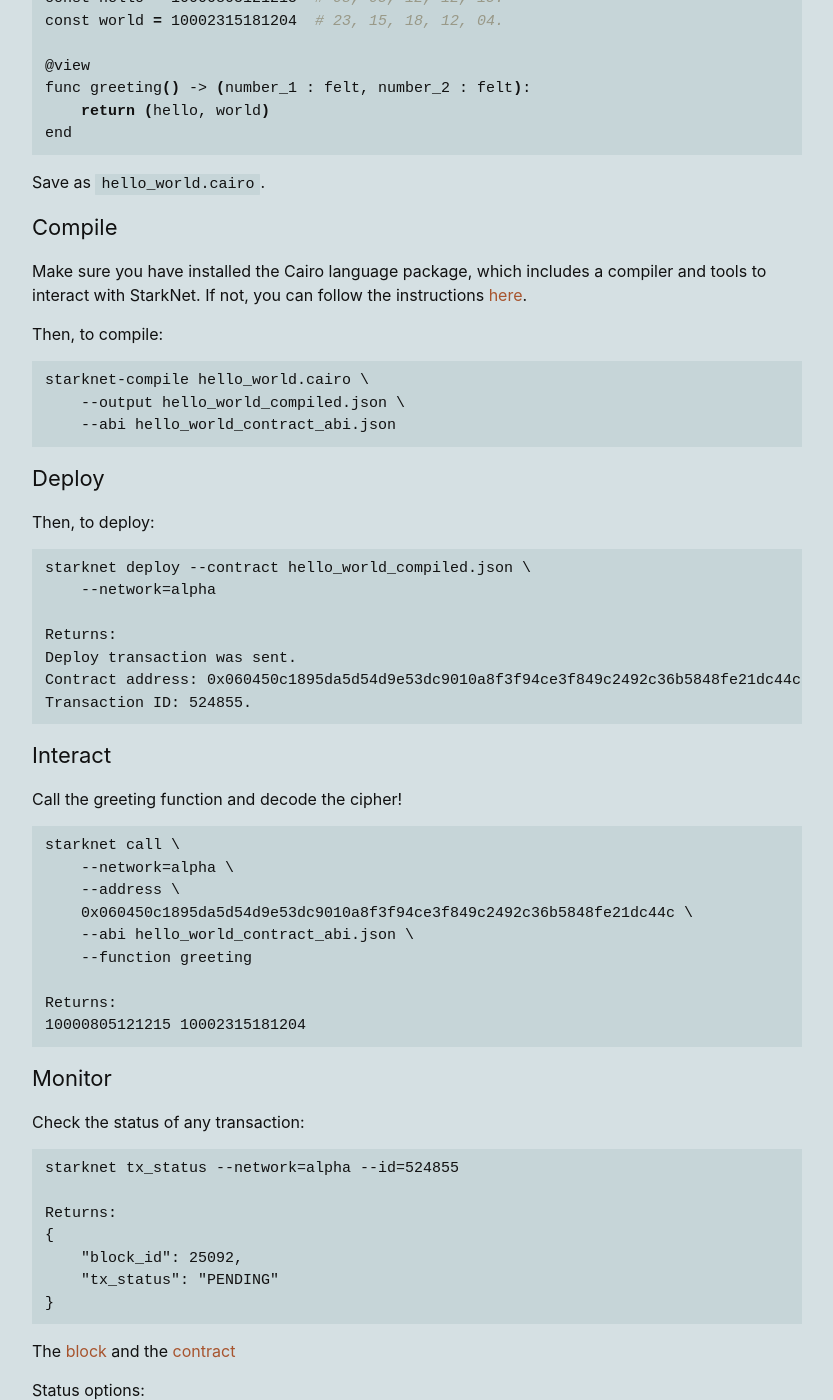
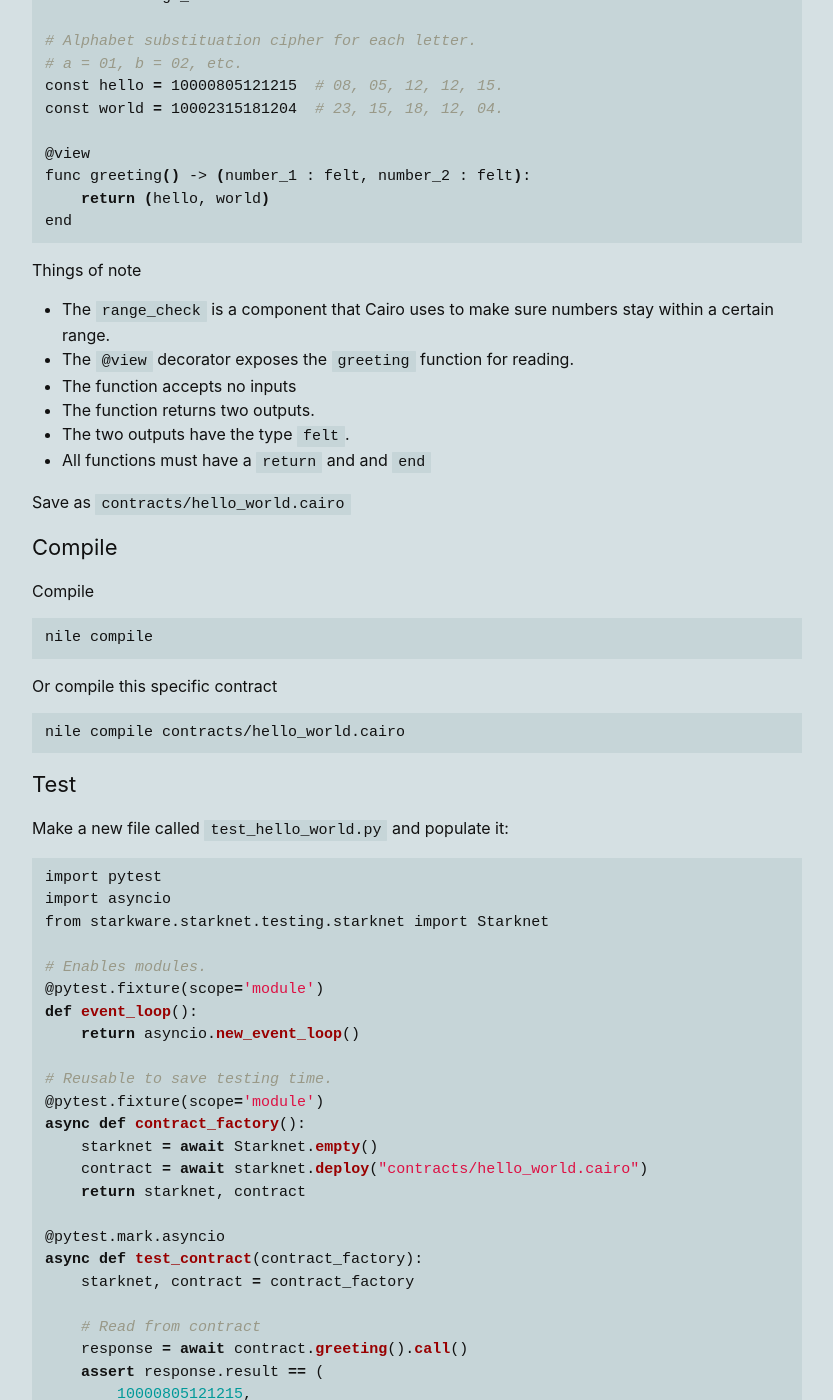
Before and after one commit to perama-v/perama-v.github.io, a Jekyll site: the page built from docs/cairo/examples/hello_world.md, in a window 1280 px wide and 1400 px high, scrolled down 310 px. Shown: the whole window, without its empty margins (223-1056 px from the left). Built offline with Jekyll 4.4.1, drawn with Linux system fonts in a browser that asks for light colours; some of the changed text lies outside the part shown.

Commit message:
Update array and hello world

````diff
--- a/docs/cairo/examples/hello_world.md
+++ b/docs/cairo/examples/hello_world.md
@@ -5,11 +5,16 @@
 toc: false
 ---
 
+The Cairo comiler knows that a program is a contract
+if it has `%lang starknet` at the top.
 
-`%lang starknet` tells the compiler that this is a contract,
-rather than a Cairo program.
+In Cairo, each number is a `felt` (field element -> "F EL T").
+This is an interesting topic to explore. In practice, field elements
+behave like integers inside StarkNet contracts.
+
 ```sh
 %lang starknet
+%builtins range_check
 
 # Alphabet substituation cipher for each letter.
 # a = 01, b = 02, etc.
@@ -21,70 +26,101 @@
     return (hello, world)
 end
 ```
-Save as `hello_world.cairo`.
+
+Things of note
+
+- The `range_check` is a component that Cairo uses to make sure
+numbers stay within a certain range.
+- The `@view` decorator exposes the `greeting` function for reading.
+- The function accepts no inputs
+- The function returns two outputs.
+- The two outputs have the type `felt`.
+- All functions must have a `return` and and `end`
+
+Save as `contracts/hello_world.cairo`
+
 ### Compile
 
-Make sure you have installed the Cairo language package, which includes a compiler and tools
-to interact with StarkNet.
-If not, you can follow the instructions [here](https://www.cairo-lang.org/docs/quickstart.html).
+Compile
+```
+nile compile
+```
+Or compile this specific contract
+```
+nile compile contracts/hello_world.cairo
+```
 
-Then, to compile:
+### Test
 
+Make a new file called `test_hello_world.py` and populate it:
+
+```py
+import pytest
+import asyncio
+from starkware.starknet.testing.starknet import Starknet
+
+# Enables modules.
+@pytest.fixture(scope='module')
+def event_loop():
+    return asyncio.new_event_loop()
+
+# Reusable to save testing time.
+@pytest.fixture(scope='module')
+async def contract_factory():
+    starknet = await Starknet.empty()
+    contract = await starknet.deploy("contracts/hello_world.cairo")
+    return starknet, contract
+
+@pytest.mark.asyncio
+async def test_contract(contract_factory):
+    starknet, contract = contract_factory
+
+    # Read from contract
+    response = await contract.greeting().call()
+    assert response.result == (
+        10000805121215,
+        10002315181204)
 ```
-starknet-compile hello_world.cairo \
-    --output hello_world_compiled.json \
-    --abi hello_world_contract_abi.json
+Run the test
 ```
-### Deploy
+pytest test_hello_world.py
+```
 
-Then, to deploy:
+### Local Deployment
+
+Deploy to the local devnet.
 ```
-starknet deploy --contract hello_world_compiled.json \
-    --network=alpha
+nile deploy hello_world --alias hello_world
+```
 
-Returns:
-Deploy transaction was sent.
-Contract address: 0x060450c1895da5d54d9e53dc9010a8f3f94ce3f849c2492c36b5848fe21dc44c.
-Transaction ID: 524855.
-```
 ### Interact
 
-Call the greeting function and decode the cipher!
-
+Read-only
 ```
-starknet call \
-    --network=alpha \
-    --address \
-    0x060450c1895da5d54d9e53dc9010a8f3f94ce3f849c2492c36b5848fe21dc44c \
-    --abi hello_world_contract_abi.json \
-    --function greeting
-
-Returns:
-10000805121215 10002315181204
+nile call hello_world greeting
+```
+Returns the two hexadecimal numbers:
+```
+0x9187e6fccbf 0x918d8717c94
+```
+Which when converted to decimal using python are confirmed:
+```py
+>>> int('0x9187e6fccbf', 16)
+10000805121215
 ```
 
-### Monitor
+### Public deployment
 
-Check the status of any transaction:
+Will default to the Goerli/alpha testnet until mainnet is available.
+```
+nile deploy hello_world --alias hello_world --network mainnet
+```
+Returns:
+```
+🚀 Deploying hello_world
+🌕 artifacts/hello_world.json successfully deployed to 0x01ecf2883c6e8b130e4c092d46e7c36db3fe38364e885d7110a9acb6172b6235
+📦 Registering deployment as hello_world in mainnet.deployments.txt
+```
 
-```
-starknet tx_status --network=alpha --id=524855
-
-Returns:
-{
-    "block_id": 25092,
-    "tx_status": "PENDING"
-}
-```
-The [block](https://voyager.online/block/524855) and the
-[contract](https://voyager.online/contract/0x60450c1895da5d54d9e53dc9010a8f3f94ce3f849c2492c36b5848fe21dc44c#state)
-
-Status options:
-
-- NOT_RECEIVED: The transaction has not been received yet (i.e., not written to storage).
-- RECEIVED: The transaction was received by the operator.
-    - PENDING: The transaction passed the validation and is waiting to be sent on-chain.
-        - REJECTED: The transaction failed validation and thus was skipped.
-        - ACCEPTED_ONCHAIN: The transaction was accepted on-chain.
-
-Visit the [voyager explorer](https://voyager.online/) to see the transactions.
+Deployments can be viewed in the voyager explorer
+https://voyager.online
````
Also changed, not shown: docs/cairo/by_example.md (+3 -1 lines), docs/cairo/examples/TEMPLATE.md (+5 -2 lines), docs/cairo/examples/array.md (+15 -10 lines), docs/cairo/examples/array_old.md (deleted, +0 -105 lines).
